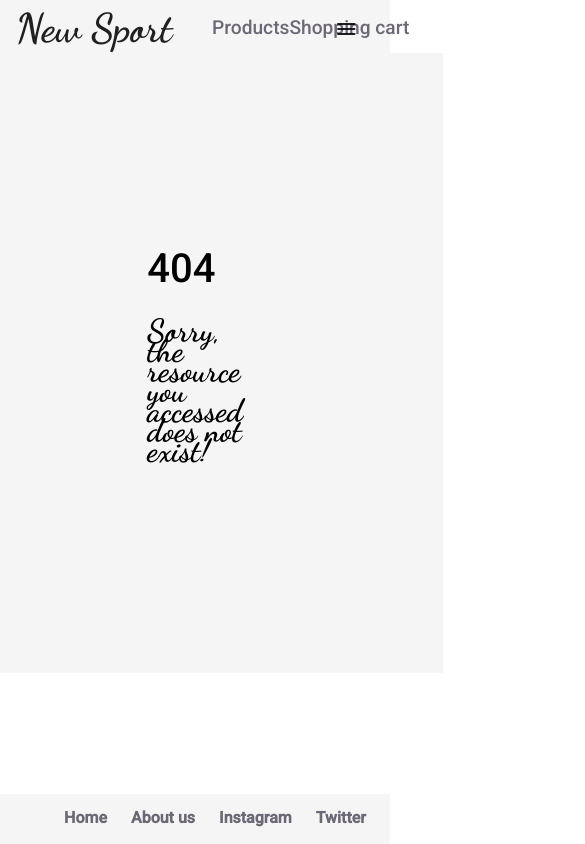
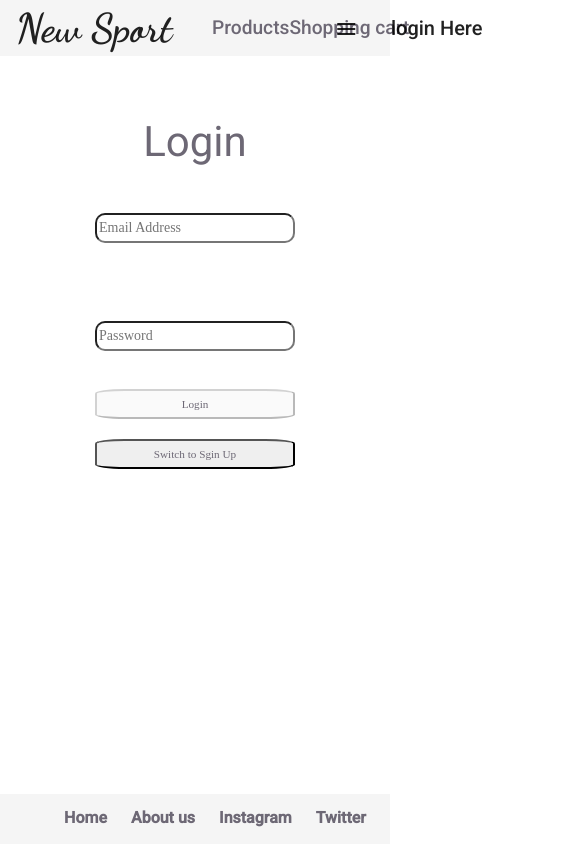
Before and after one commit to JOYCEKSUOJIJI/Final-Project, an Angular app in the folder Wear/: page /auth in a window 390 px wide. Before the commit this address had no page. Shown: the whole page, 585 px wide, since content can reach past the window. Built offline with nearby package versions, Linux system fonts and the light colour scheme.

Commit message:
add signup&login form

```diff
--- a/Wear/src/app/app-routing.module.ts
+++ b/Wear/src/app/app-routing.module.ts
@@ -1,5 +1,6 @@
 import { NgModule } from '@angular/core';
 import { RouterModule, Routes } from '@angular/router';
+import { AuthComponent } from './auth/auth.component';
 import { NotFoundComponent } from './not-found/not-found.component';
 import { ProductDetailComponent } from './products/product-detail/product-detail.component';
 import { ProductEditComponent } from './products/product-edit/product-edit.component';
@@ -26,6 +27,7 @@ const appRoutes: Routes = [
     ],
   },
   { path: 'shopping-list', component: ShoppingListComponent },
+  { path: 'auth', component: AuthComponent },
   { path: '**', component: NotFoundComponent },
 ];
 
--- a/Wear/src/app/app.module.ts
+++ b/Wear/src/app/app.module.ts
@@ -36,6 +36,8 @@ import { ProductStartComponent } from './products/product-start/product-start.co
 import { ShoppingCheckoutComponent } from './shopping-list/shopping-checkout/shopping-checkout.component';
 import { ProductService } from './products/product.service';
 import { ShoppinglistService } from './shopping-list/shoppinglist.service';
+import { AuthComponent } from './auth/auth.component';
+import { SpinnerComponent } from './shared/spinner/spinner.component';
 
 @NgModule({
   declarations: [
@@ -52,6 +54,8 @@ import { ShoppinglistService } from './shopping-list/shoppinglist.service';
     ProductEditComponent,
     ProductStartComponent,
     ShoppingCheckoutComponent,
+    AuthComponent,
+    SpinnerComponent,
   ],
   imports: [
     BrowserModule,
--- /dev/null
+++ b/Wear/src/app/auth/auth.component.css
@@ -0,0 +1,162 @@
+* {
+  margin: 0;
+  font-family: Yellowtail, cursive;
+  font-size: 1em;
+  color: #6d6875;
+  /* background-color: #f7ede2; */
+}
+#whole {
+  display: flex;
+  flex-direction: row;
+  justify-content: center;
+  align-content: center;
+  padding-top: 10%;
+}
+h1 {
+  font-size: 3em;
+  text-align: center;
+  display: block;
+  width: 500px;
+  justify-content: center;
+  align-content: center;
+}
+
+.sign-up-form {
+  width: 500px;
+  height: 500px;
+}
+
+#_form {
+  width: 500px;
+  height: 400px;
+  display: grid;
+}
+
+input {
+  border-radius: 10px;
+}
+
+.two-col-input {
+  display: grid;
+  height: 45px;
+  grid-template-columns: 230px 230px;
+  grid-gap: 40px;
+}
+
+.condition-input {
+  display: grid;
+  height: 45px;
+  grid-template-columns: 80px 380px;
+  grid-gap: 40px;
+}
+
+.one-col-input {
+  display: grid;
+  height: 45px;
+  grid-template-columns: 500px;
+  grid-row: 20px;
+}
+
+button {
+  border-radius: 15%;
+  padding: 5px 20px;
+}
+
+
+input:hover {
+  border: #ffcdb2;
+  cursor: pointer;
+  box-shadow: 1px 1px #ffcdb2, 1px 1px #ffcdb2;
+}
+
+button:hover {
+  cursor: pointer;
+  transform: translateY(4px);
+}
+
+@media (max-width: 550px) {
+  * {
+    font-size: 1em;
+  }
+  h1 {
+    font-size: 3em;
+    width: 400px;
+  }
+  .sign-up-form {
+    display: grid;
+    grid: repeat(2, 150px) / auto-flow 300px;
+    width: 400px;
+    height: 700px;
+  }
+
+  .two-col-input {
+    display: grid;
+    height: 80px;
+    grid-template-columns: 400px;
+    grid-template-rows: 30px;
+    grid-gap: 20px;
+  }
+
+  .condition-input {
+    display: grid;
+    height: 80px;
+    grid-template-columns: 400px;
+    grid-template-rows: 10px;
+    grid-gap: 20px;
+  }
+
+  #one-col-input1 {
+    display: grid;
+    height: 30px;
+    margin: 20px 0 0;
+    grid-template-columns: 400px;
+    grid-row: 20px;
+  }
+
+  #one-col-input2 {
+    display: grid;
+    height: 30px;
+    margin: 20px 0 20px;
+    grid-template-columns: 400px;
+    grid-row: 20px;
+  }
+  button {
+    font-size: 0.8em;
+  }
+}
+
+@media (max-width: 425px) {
+  * {
+    font-size: 1em;
+  }
+  h1 {
+    font-size: 3em;
+    width: 200px;
+  }
+
+  p,
+  #agree {
+    font-size: 0.8em;
+  }
+
+  .sign-up-form {
+    width: 200px;
+  }
+
+  .two-col-input {
+    grid-template-columns: 200px;
+  }
+
+  .condition-input {
+    margin-bottom: 10px;
+    grid-template-columns: 200px;
+  }
+
+  #one-col-input1 {
+    grid-template-columns: 200px;
+  }
+
+  #one-col-input2 {
+    grid-template-columns: 200px;
+  }
+}
--- /dev/null
+++ b/Wear/src/app/auth/auth.component.html
@@ -0,0 +1,47 @@
+<div id="whole">
+  <div class="sign-up-form">
+    <div *ngIf="error">
+      <p>{{ error }}</p>
+    </div>
+    <div *ngIf="isLoading">
+      <app-spinner></app-spinner>
+    </div>
+    <form
+      id="_form"
+      #authForm="ngForm"
+      (ngSubmit)="onSubmit(authForm)"
+      *ngIf="!isLoading"
+    >
+      <h1>{{ isLoginMode ? "Login" : "Sign Up" }}</h1>
+      <div class="one-col-input" id="one-col-input2">
+        <input
+          type="email"
+          name="email"
+          placeholder="Email Address"
+          ngModel
+          required
+          email
+        />
+      </div>
+      <div class="one-col-input" id="one-col-input1">
+        <input
+          type="password"
+          name="password"
+          placeholder="Password"
+          ngModel
+          required
+          minlength="4"
+        />
+      </div>
+
+      <div class="two-col-input">
+        <button id="register-login" [disabled]="!authForm.valid">
+          {{ isLoginMode ? "Login" : "Sign Up" }}
+        </button>
+        <button id="switchModel" (click)="switchMode()">
+          Switch to {{ isLoginMode ? "Sgin Up" : "Login" }}
+        </button>
+      </div>
+    </form>
+  </div>
+</div>
--- /dev/null
+++ b/Wear/src/app/auth/auth.component.ts
@@ -0,0 +1,25 @@
+import { Component, OnInit } from '@angular/core';
+import { NgForm } from '@angular/forms';
+
+@Component({
+  selector: 'app-auth',
+  templateUrl: './auth.component.html',
+  styleUrls: ['./auth.component.css'],
+})
+export class AuthComponent implements OnInit {
+  isLoginMode = true;
+  isLoading = false;
+  error: string = '';
+  constructor() {}
+
+  ngOnInit(): void {}
+  switchMode() {
+    this.isLoginMode = !this.isLoginMode;
+  }
+  onSubmit(form: NgForm) {
+    if(!form.valid){
+      return;
+    }
+    this.isLoading =true;
+  }
+}
--- a/Wear/src/app/header/header.component.html
+++ b/Wear/src/app/header/header.component.html
@@ -15,6 +15,7 @@
       </li>
     </ul>
 
+    <span (click)="onLogin()">login Here</span>
     <button mat-button [matMenuTriggerFor]="menu" id="toggle-menu">
       <mat-icon aria-hidden="false" aria-label="Example home icon"
         >menu</mat-icon
--- a/Wear/src/app/header/header.component.ts
+++ b/Wear/src/app/header/header.component.ts
@@ -3,12 +3,12 @@ import { Component, OnInit } from '@angular/core';
 @Component({
   selector: 'app-header',
   templateUrl: './header.component.html',
-  styleUrls: ['./header.component.css']
+  styleUrls: ['./header.component.css'],
 })
 export class HeaderComponent implements OnInit {
-  constructor() { }
+  constructor() {}
 
-  ngOnInit(): void {
-  }
+  ngOnInit(): void {}
 
+  onLogin() {}
 }
--- /dev/null
+++ b/Wear/src/app/shared/spinner/spinner.component.html
@@ -0,0 +1 @@
+<p>spinner works!</p>
--- /dev/null
+++ b/Wear/src/app/shared/spinner/spinner.component.ts
@@ -0,0 +1,15 @@
+import { Component, OnInit } from '@angular/core';
+
+@Component({
+  selector: 'app-spinner',
+  templateUrl: './spinner.component.html',
+  styleUrls: ['./spinner.component.css']
+})
+export class SpinnerComponent implements OnInit {
+
+  constructor() { }
+
+  ngOnInit(): void {
+  }
+
+}
```
Also changed, not shown: Wear/src/app/shared/spinner/spinner.component.css (added), 2 other files (tests, documents, lock files or other folders).
